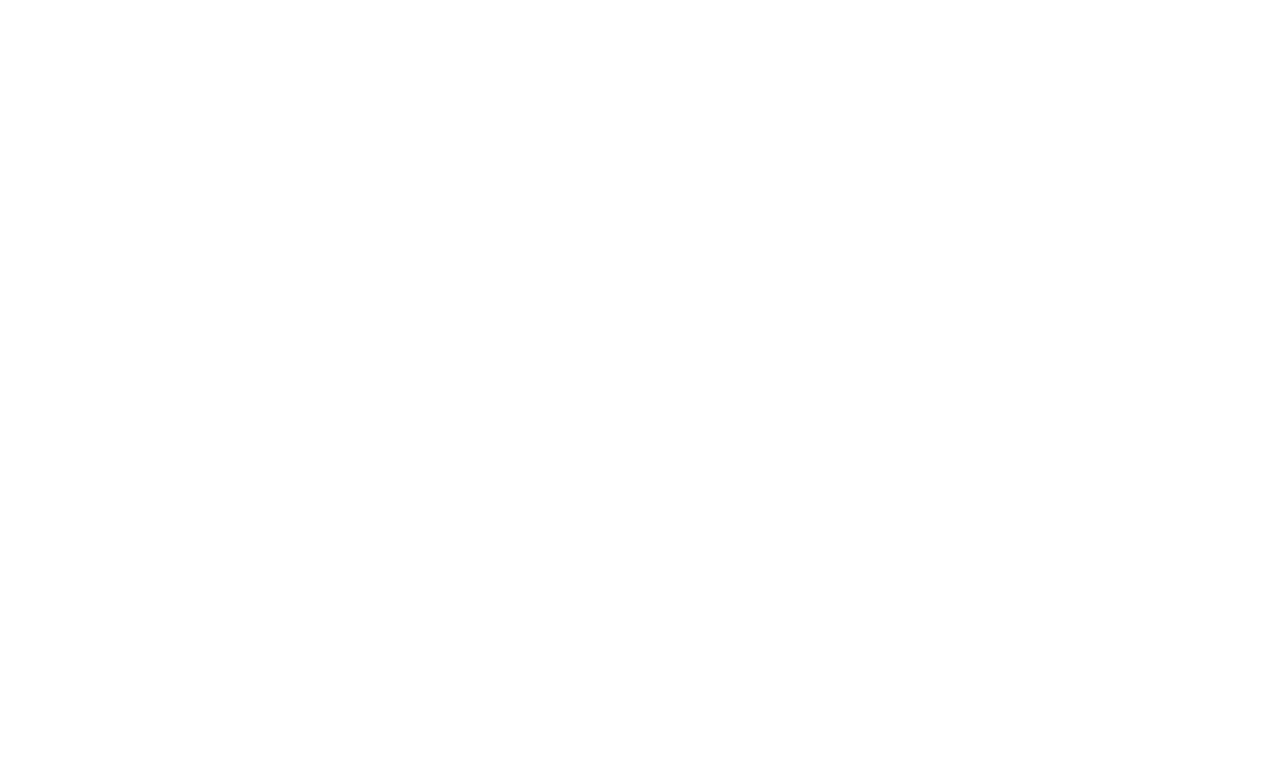
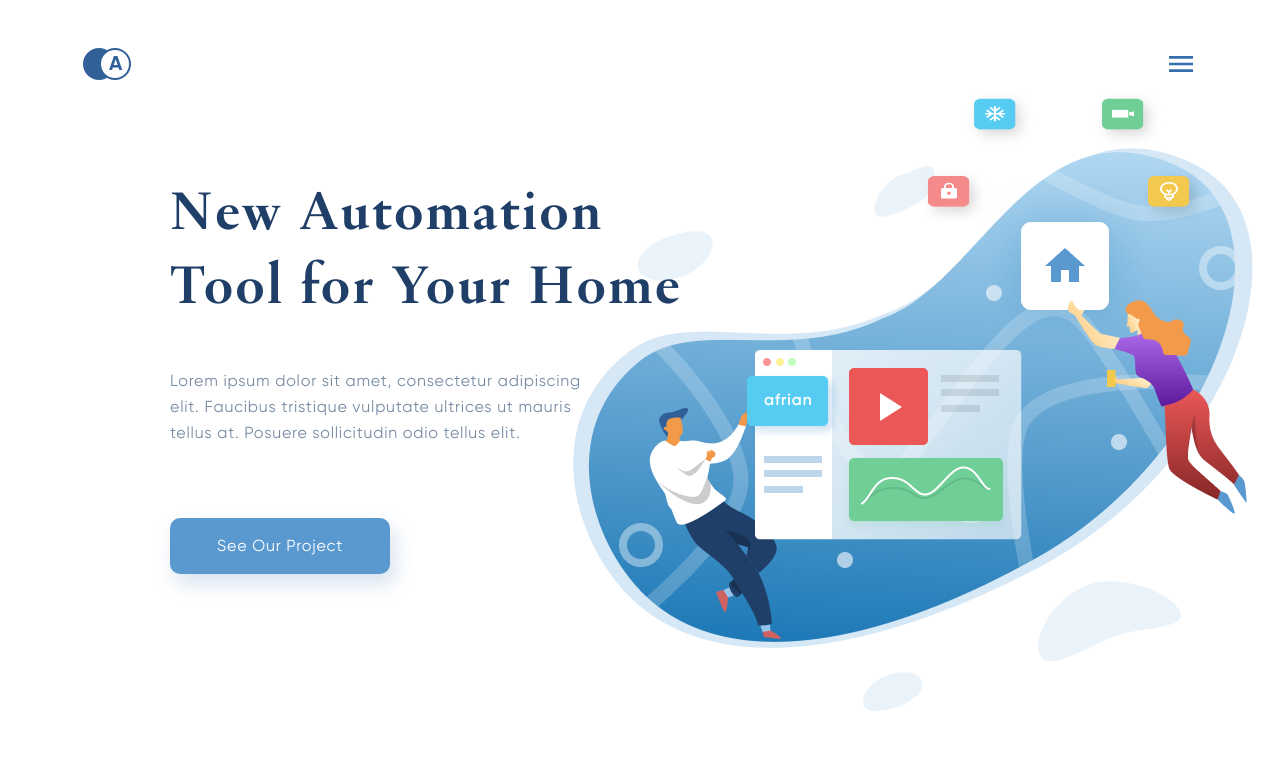
Before and after one commit to Xtell/afrianska, a plain HTML site: page index.html in a window 1280 px wide. Drawn offline with Linux system fonts and the light colour scheme.

Commit message:
сделал блоки header и intro

```diff
--- a/index.html
+++ b/index.html
@@ -1 +1 @@
-<!DOCTYPE html><html class="page" lang="en"><head><meta charset="UTF-8"><meta name="viewport" content="width=device-width,initial-scale=1"><title>Afrianska</title><link rel="stylesheet" href="styles/index.min.css"></head><body class="page__body"></body></html>
+<!DOCTYPE html><html class="page" lang="en"><head><meta charset="UTF-8"><meta name="viewport" content="width=device-width,initial-scale=1"><title>Afrianska</title><link rel="stylesheet" href="styles/index.min.css"></head><body class="page__body"><header class="header"><div class="header__logo logo"><img src="images/logo.svg" width="48" height="48" alt="Logotype of Afrianska" class="logo__img"></div><nav class="menu"><button class="menu__btn" type="button" aria-label="Open menu" aria-expanded="false"></button></nav></header><main class="page__main"><section class="intro"><div class="container"><div class="intro__inner"><h1 class="intro__title title">New Automation Tool for Your Home</h1><p class="intro__text">Lorem ipsum dolor sit amet, consectetur adipiscing elit. Faucibus tristique vulputate ultrices ut mauris tellus at. Posuere sollicitudin odio tellus elit.</p><a href="" class="btn btn--primary">See Our Project</a></div></div></section></main></body></html>
```
Also changed, not shown: images/burger.svg (added), images/sprite.svg (added), styles/index.min.css.
